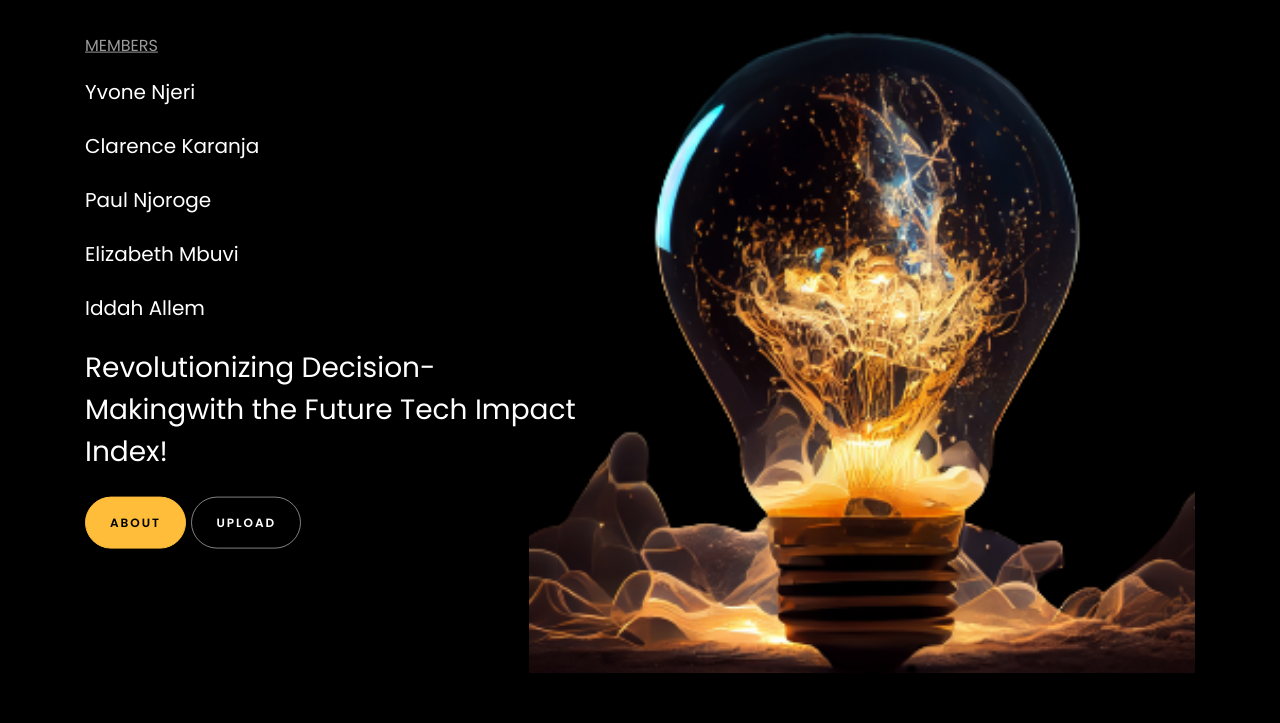
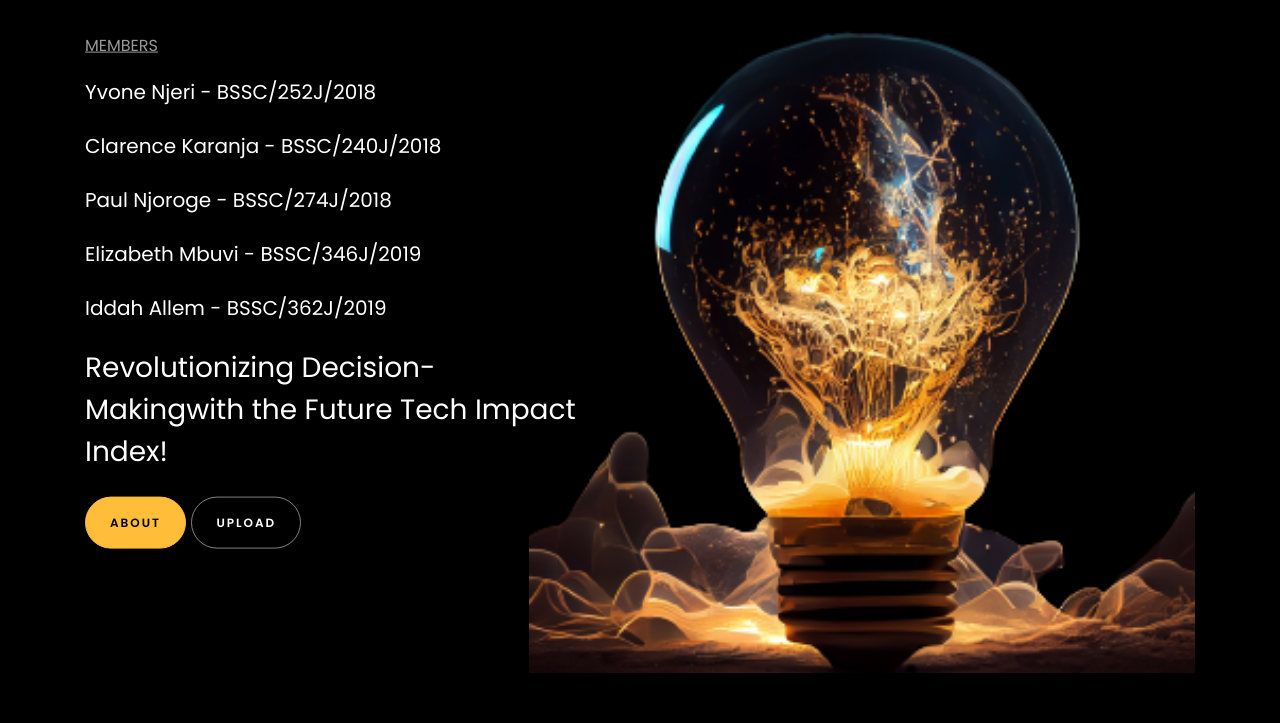
Before and after one commit to Dev-Yvee/InquiryInsiders, a website: page index.html in a window 1280 px wide. Shown: the part 77-800 px from the top of the page. Drawn offline with Linux system fonts and the light colour scheme.

Commit message:
Registration Numbers Added

```diff
--- a/index.html
+++ b/index.html
@@ -88,19 +88,19 @@
                 <div class="text">
                   <u>MEMBERS</u>
                   <h5 class="mb-4 mt-3">
-                    Yvone<span> Njeri</span>
+                    Yvone<span> Njeri - BSSC/252J/2018</span>
                    </h5>
                    <h5 class="mb-4 mt-3">
-                    Clarence <span> Karanja</span>
+                    Clarence <span> Karanja - BSSC/240J/2018</span>
                    </h5>
                    <h5 class="mb-4 mt-3">
-                    Paul <span> Njoroge</span>
+                    Paul <span> Njoroge - BSSC/274J/2018</span>
                    </h5>
                    <h5 class="mb-4 mt-3">
-                    Elizabeth <span> Mbuvi</span>
+                    Elizabeth <span> Mbuvi - BSSC/346J/2019</span>
                    </h5>
                    <h5 class="mb-4 mt-3">
-                    Iddah <span> Allem</span>
+                    Iddah <span> Allem - BSSC/362J/2019</span>
                    </h5>
 
                   <!-- <h1 class="mb-4 mt-3">
```
